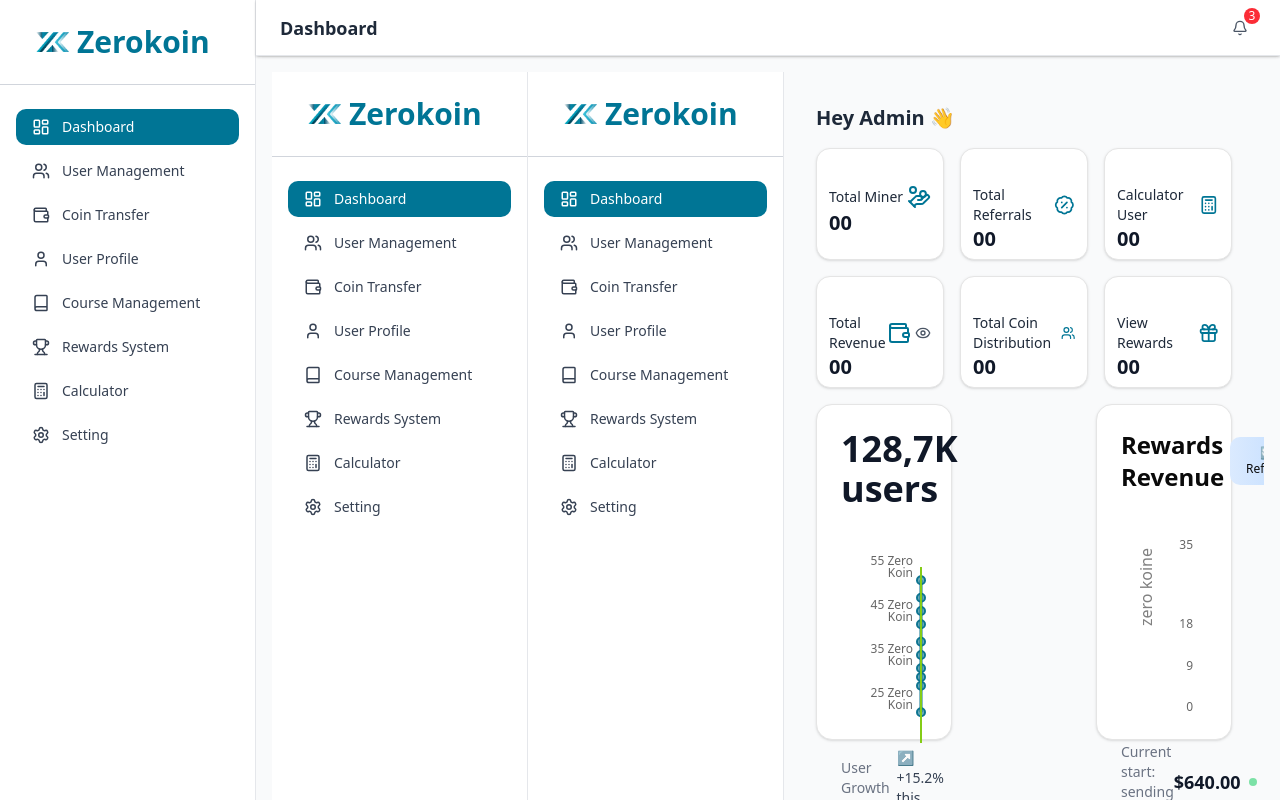
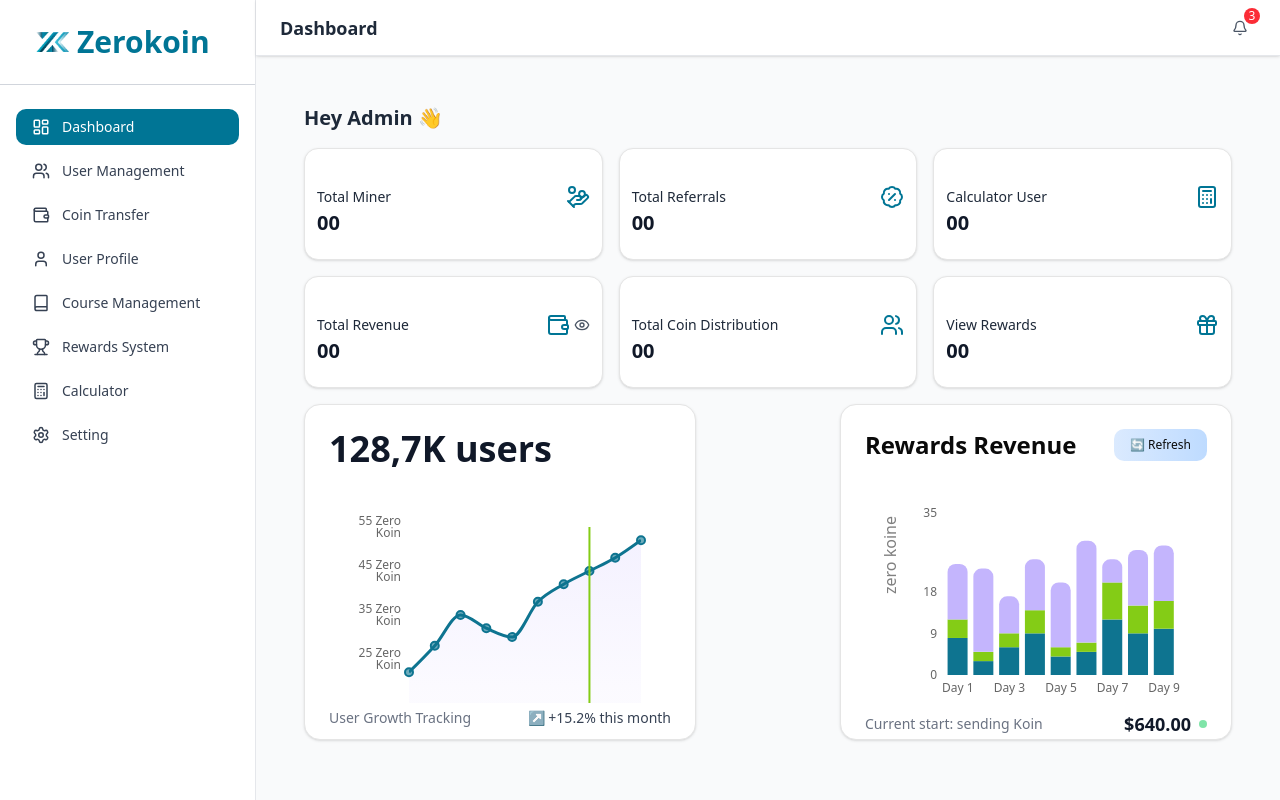
Before and after one commit to Zerokoinhub/admin-frontend, a Next.js app: page / in a window 1280 px wide. Built offline with nearby package versions, Linux system fonts and the light colour scheme.

Commit message:
new changes

```diff
--- a/app/components/dashboardPage.jsx
+++ b/app/components/dashboardPage.jsx
@@ -52,7 +52,7 @@ const stats = [
 
 export default function DashboardPage() {
   return (
-    <div className="min-h-screen flex flex-col">
+    <div className="min-h-screen flex flex-col ">
       <main className="flex-1 bg-gray-50 p-4 flex flex-col gap-4 ">
         <h2 className="text-xl font-semibold text-gray-800">Hey Admin 👋</h2>
 
--- a/app/page.js
+++ b/app/page.js
@@ -1,38 +1,11 @@
 'use client';
 
-import { useState } from 'react';
-import Sidebar from './components/sidebar';
-import Header from './components/Header';
 import DashboardPage from './components/dashboardPage';
 
 export default function Home() {
-  const [isSidebarOpen, setIsSidebarOpen] = useState(false);
-
-  const handleToggleSidebar = () => setIsSidebarOpen(prev => !prev);
-
   return (
-    <div className="flex h-screen overflow-hidden">
-      {/* Sidebar for desktop */}
-      <div className="hidden md:block w-64">
-        <Sidebar isOpen={true} onClose={() => {}} />
-      </div>
-
-      {/* Sidebar for mobile */}
-      <Sidebar isOpen={isSidebarOpen} onClose={handleToggleSidebar} />
-
-      {/* Main Content */}
-      <div className="flex-1 flex flex-col overflow-auto">
-        <Header
-          onMenuClick={handleToggleSidebar}
-          onNotificationClick={() => {}}
-          notificationCount={3}
-        />
-
-        {/* Content */}
-        <main className="p-4">
-          <DashboardPage />
-        </main>
-      </div>
-    </div>
+    <main className="p-4">
+      <DashboardPage />
+    </main>
   );
 }
```
